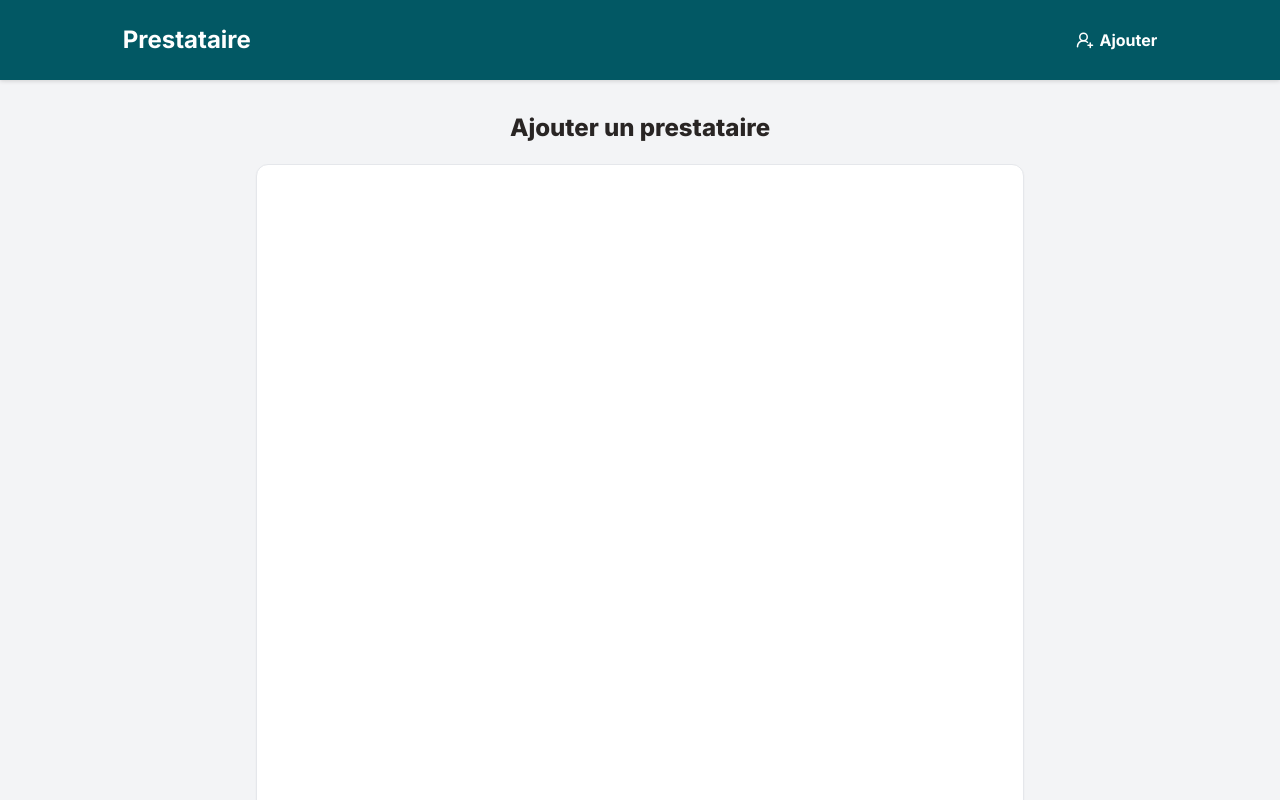
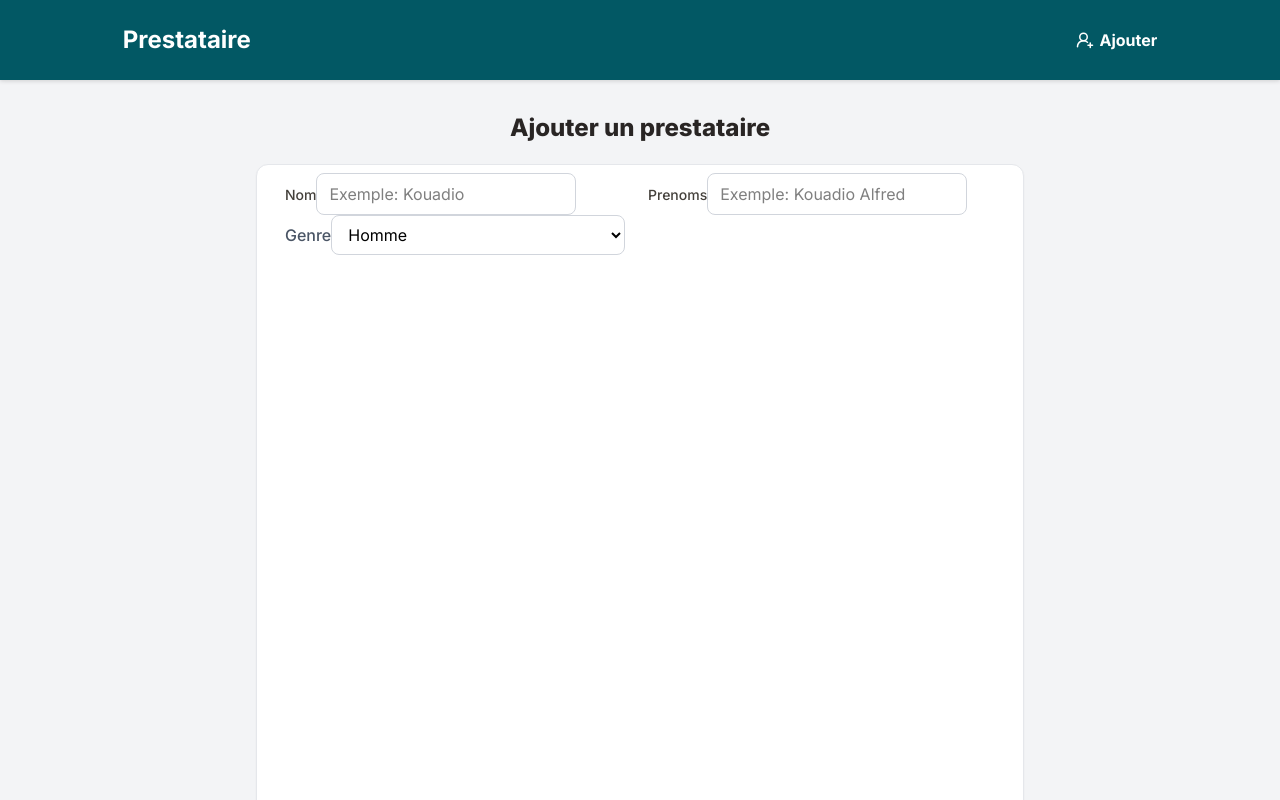
Before and after one commit to KouadioDev5ix/mynextjsapp, a Next.js app: page /ajouter-contact in a window 1280 px wide. Shown: the top 800 px of the page. Built offline with nearby package versions, Linux system fonts and the light colour scheme.

Commit message:
Add form fields for nom and prenoms with validation using CustumInputs component

```diff
--- a/app/(pages)/ajouter-contact/page.tsx
+++ b/app/(pages)/ajouter-contact/page.tsx
@@ -1,11 +1,18 @@
 "use client";
 
+import CustumInputs from "@/components/CustumInputs";
+import CustumSelect from "@/components/CustumSelect";
 import { IPrestataireFormData } from "@/interfaces/prestataires";
 import { prestataireSchema } from "@/schemas";
 import { zodResolver } from "@hookform/resolvers/zod";
-import { useForm } from "react-hook-form";
+import { Controller, useForm } from "react-hook-form";
 
 export default function AddContactForms() {
+  const genreOptions = [
+    { id: "Homme", label: "Homme" },
+    { id: "Femme", label: "Femme" },
+    { id: "Non précisé", label: "Non précisé" },
+  ];
   const {
     register,
     control,
@@ -23,9 +30,61 @@ export default function AddContactForms() {
       </div>
 
       <section className="max-w-3xl mx-auto px-5 border bg-white border-gray-200 shadow-xs rounded-xl h-[800px] pb-10">
-        <form action="" className="">
-          <div></div>
+        <form action="" className="p-2 w-full">
+          {/* Identite */}
+          <div className="flex items-center gap-4">
+            <div className="w-full">
+              <Controller
+                name="nom"
+                control={control}
+                render={({ field }) => (
+                  <CustumInputs
+                    inputType="text"
+                    label="Nom"
+                    placeHolder="Exemple: Kouadio"
+                    id="nom"
+                    labelClassName="text-stone-700 font-medium text-sm"
+                    htmlFor="nom"
+                    {...field}
+                  />
+                )}
+              />
+            </div>
 
+            <div className="w-full">
+              <Controller
+                name="prenoms"
+                control={control}
+                render={({ field }) => (
+                  <CustumInputs
+                    inputType="text"
+                    label="Prenoms"
+                    placeHolder="Exemple: Kouadio Alfred"
+                    id="prenoms"
+                    labelClassName="text-stone-700 font-medium text-sm"
+                    htmlFor="prenoms"
+                    {...field}
+                  />
+                )}
+              />
+            </div>
+          </div>
+          <Controller
+            name="genre"
+            control={control}
+            render={({ field }) => (
+              <CustumSelect
+                options={genreOptions}
+                label="Genre"
+                labelKey="label"
+                valueKey="id"
+                // hidden={}
+                placeHoder="Veuillez selectionner votre genre"
+                value={field.value}
+                onChange={field.onChange}
+              />
+            )}
+          />
           <div className="">
             <div>{/* <p>C'esst la page d'ajout de contact</p> */}</div>
           </div>
```
